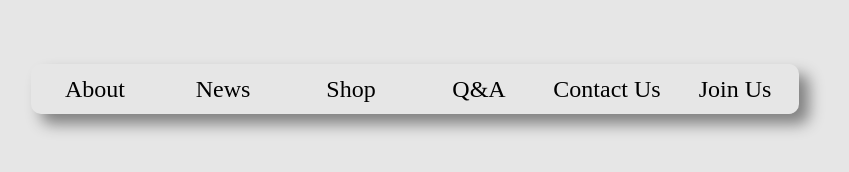
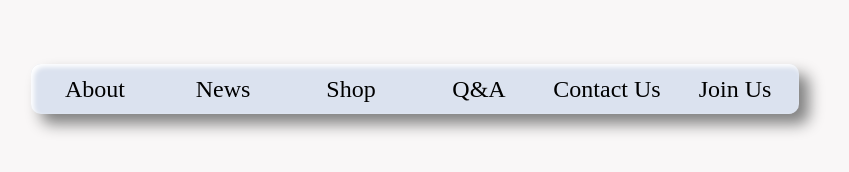
Before and after one commit to karta1020146/box_nav, a plain HTML site: page index.html in a window 1280 px wide. Shown: the whole page, without its empty margins (225-1074 px from the left). Drawn offline with Linux system fonts and the light colour scheme.

Commit message:
up color

```diff
--- a/index.html
+++ b/index.html
@@ -24,7 +24,7 @@
         margin: 0;
         padding: 0;
         box-sizing: border-box;
-        background-color: rgb(230, 230, 230);
+        background-color: #F9F7F7;
     }
     :root{
         --itemW:calc(100% / 6);
@@ -45,11 +45,12 @@
         align-items: center;
         border-radius: 10px;
         position: relative;
-        background-color: transparent;
+        background-color: #DBE2EF;
         z-index: 0;
         cursor: pointer;
         transition: .3s;
-        box-shadow:  10px 10px 15px gray;
+        box-shadow:  10px 10px 15px gray,
+        inset 3px 3px 5px white;
     }
     nav div{
         display: flex;
@@ -64,13 +65,13 @@
         padding: 1%;
     }
     .active{
-        background-color: rgb(185, 185, 185);
+        background-color: #91C8E4;
         position: absolute;
-        /* padding:0; */
         top: 0;
         left: 0;
         z-index: -1;
         opacity: 0;
+        box-shadow: inset 3px 3px 5px white;
     }
     .item:nth-child(1):hover ~ .active{
         transition: var(--action);
```
